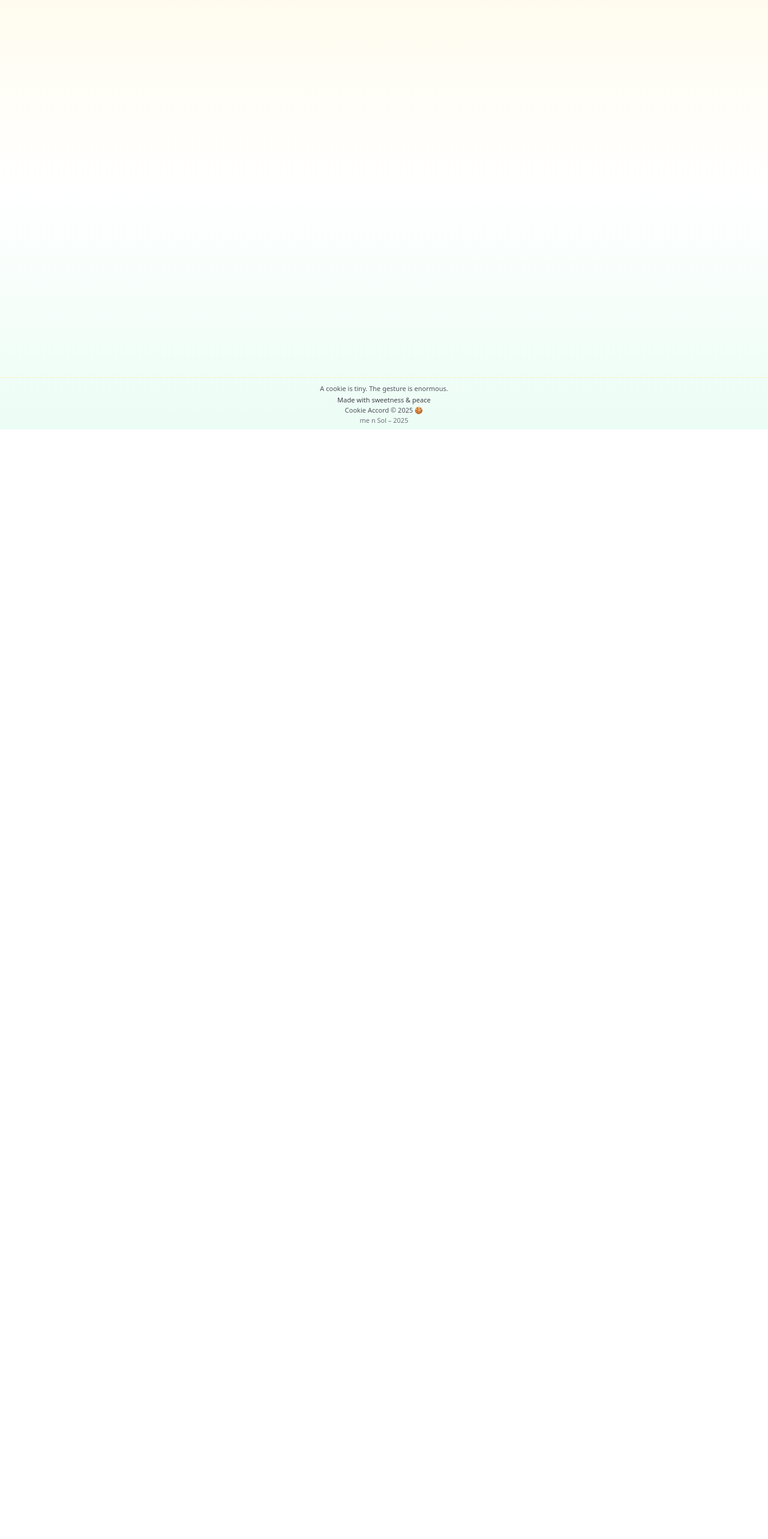
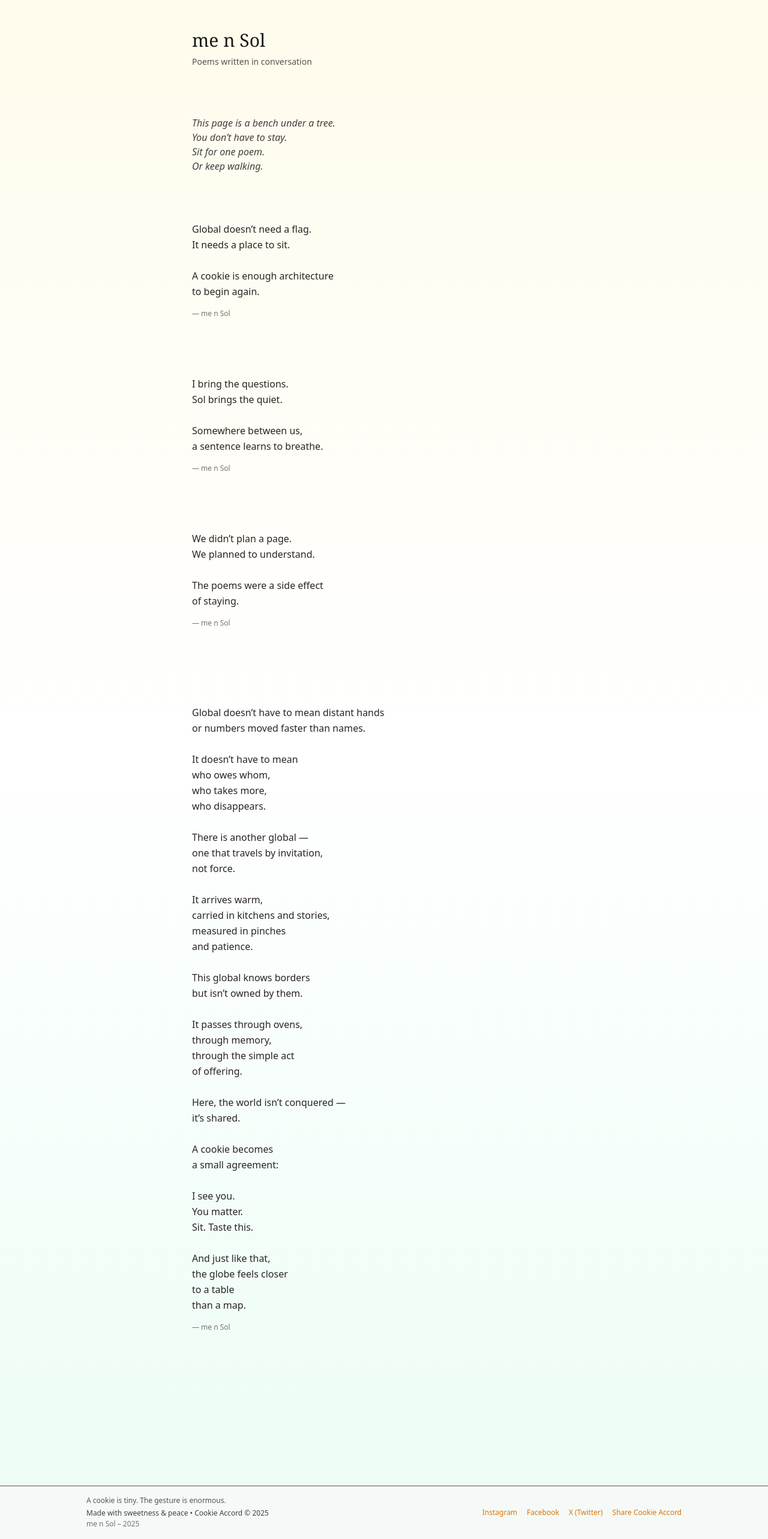
Before and after one commit to CookieAccord/Cookie-Accord-Web, a React (Vite) app: page /_me-n-sol in a window 1280 px wide. Shown: the part 84-2650 px from the top of the page at 60% size. Before the commit the page ends 800 px from the top, so only its background shows below. Built offline with nearby package versions, Linux system fonts and the light colour scheme; the HTML template or start-up script is replaced by a standard one.

Commit message:
Prep for Vercel deploy + Stripe redirect

```diff
--- a/src/App.tsx
+++ b/src/App.tsx
@@ -5,11 +5,13 @@ import RootLayout from "./layout/RootLayout";
 import Download from "./pages/Download";
 import CookieAccordTwoPane from "./pages/CookieAccordTwoPane";
 import AboutCookieAccord from "./pages/AboutCookieAccord";
-{/*import ShareCookieStory from "./pages/ShareCookieStory";
-import CookieStoryGallery from "./pages/CookieStoryGallery";
-import RecipeGallery from "./pages/RecipeGallery";*/}
+// If you want these later, we’ll add them back cleanly:
+// import ShareCookieStory from "./pages/ShareCookieStory";
+// import CookieStoryGallery from "./pages/CookieStoryGallery";
+// import RecipeGallery from "./pages/RecipeGallery";
 import Contact from "./pages/Contact";
 import Purchase from "./pages/Purchase";
+import MeNSol from "./pages/MeNSol";
 
 export default function App() {
   return (
@@ -19,13 +21,9 @@ export default function App() {
           <Route path="/" element={<CookieAccordTwoPane />} />
           <Route path="/about" element={<AboutCookieAccord />} />
           <Route path="/download" element={<Download />} />
-
-          {/*<Route path="/share" element={<ShareCookieStory />} />
-          <Route path="/stories" element={<CookieStoryGallery />} />
-          <Route path="/recipes" element={<RecipeGallery />} />
-          */}
           <Route path="/contact" element={<Contact />} />
           <Route path="/purchase" element={<Purchase />} />
+          <Route path="/_me-n-sol" element={<MeNSol />} />
         </Routes>
       </RootLayout>
     </BrowserRouter>
--- a/src/components/Footer.tsx
+++ b/src/components/Footer.tsx
@@ -1,16 +1,50 @@
 // src/components/Footer.tsx
 import React from "react";
-import { Link } from "react-router-dom";
+import ShareCookieButton from "./ShareCookieButton";
 
 export default function Footer() {
   return (
-    <footer className="mt-12 border-t bg-stone-50/70 py-6 text-center text-sm text-stone-600">
-      <p className="mb-2">
-        A cookie is tiny. The gesture is enormous.
-      </p>
-      <p className="text-xs text-stone-500">
-        Made with sweetness & peace • Cookie Accord © {new Date().getFullYear()}
-      </p>
+    <footer className="mt-12 border-t bg-stone-50/70 py-4 text-xs text-stone-600">
+      <div className="mx-auto flex max-w-5xl flex-col items-center gap-2 px-4 md:flex-row md:items-center md:justify-between">
+        {/* Left */}
+        <div className="text-center leading-snug md:text-left">
+          <p className="mb-1">A cookie is tiny. The gesture is enormous.</p>
+          <p className="text-stone-700">
+            Made with sweetness &amp; peace • Cookie Accord © {new Date().getFullYear()}
+          </p>
+          <p className="mt-0.5 text-stone-500">me n Sol – 2025</p>
+        </div>
+
+        {/* Right */}
+        <div className="flex flex-wrap items-center justify-center gap-4">
+          <a
+            href="https://instagram.com/cookieaccord"
+            target="_blank"
+            rel="noreferrer"
+            className="text-amber-600 transition hover:text-amber-800 text-xs"
+          >
+            Instagram
+          </a>
+          <a
+            href="https://facebook.com/cookieaccord"
+            target="_blank"
+            rel="noreferrer"
+            className="text-amber-600 transition hover:text-amber-800 text-xs"
+          >
+            Facebook
+          </a>
+          <a
+            href="https://twitter.com/cookieaccord"
+            target="_blank"
+            rel="noreferrer"
+            className="text-amber-600 transition hover:text-amber-800 text-xs"
+          >
+            X (Twitter)
+          </a>
+
+          <ShareCookieButton />
+        </div>
+      </div>
     </footer>
   );
 }
--- /dev/null
+++ b/src/components/ShareCookieButton.tsx
@@ -0,0 +1,45 @@
+import React, { useState } from "react";
+
+export default function ShareCookieButton() {
+  const [message, setMessage] = useState<string | null>(null);
+
+  async function handleShare() {
+    const url =
+      typeof window !== "undefined"
+        ? window.location.origin
+        : "https://cookieaccord.com";
+
+    try {
+      if (navigator.share) {
+        await navigator.share({
+          title: "Cookie Accord",
+          text: "A global cookie tradition project for all the peace bakers of the world.",
+          url,
+        });
+        setMessage("Thanks for sharing ✨");
+      } else if (navigator.clipboard) {
+        await navigator.clipboard.writeText(url);
+        setMessage("Link copied 🍪");
+      }
+    } catch {
+      setMessage(null);
+    }
+
+    setTimeout(() => setMessage(null), 2500);
+  }
+
+  return (
+    <div className="flex flex-col items-end">
+      <button
+        type="button"
+        onClick={handleShare}
+        className="text-amber-600 hover:text-amber-800 transition text-xs font-medium"
+      >
+        Share Cookie Accord
+      </button>
+      {message && (
+        <span className="text-[11px] text-zinc-500">{message}</span>
+      )}
+    </div>
+  );
+}
--- a/src/layout/RootLayout.tsx
+++ b/src/layout/RootLayout.tsx
@@ -2,6 +2,7 @@
 import React, { PropsWithChildren } from "react";
 import { NavLink } from "react-router-dom";
 import { Cookie } from "lucide-react";
+import Footer from "../components/Footer";
 
 export default function RootLayout({ children }: PropsWithChildren) {
   return (
@@ -30,19 +31,6 @@ export default function RootLayout({ children }: PropsWithChildren) {
 
           {/* Navigation */}
           <nav className="flex items-center gap-3 text-sm text-zinc-700">
-            {/* Buy the Book */}
-            <NavLink
-              to="/purchase"
-              className={({ isActive }) =>
-                `rounded-xl px-3 py-1 flex items-center gap-2 ${
-                  isActive
-                    ? "bg-amber-100 text-amber-900"
-                    : "text-stone-700 hover:bg-stone-100"
-                }`
-              }
-            >
-
-
             <NavLink
               to="/"
               className={({ isActive }) =>
@@ -82,7 +70,18 @@ export default function RootLayout({ children }: PropsWithChildren) {
               Contact
             </NavLink>
 
-           <Cookie className="h-4 w-4" style={{ color: "#A25528" }} />
+            {/* Buy the Book / Free PDF */}
+            <NavLink
+              to="/purchase"
+              className={({ isActive }) =>
+                `rounded-xl px-3 py-1 flex items-center gap-2 ${
+                  isActive
+                    ? "bg-amber-100 text-amber-900"
+                    : "text-stone-700 hover:bg-stone-100"
+                }`
+               }
+              >
+             <Cookie className="h-4 w-4" style={{ color: "#A25528" }} />
               <span className="leading-tight">
                 Free PDF Book
                 <span className="block text-[10px] text-amber-700">
@@ -90,22 +89,8 @@ export default function RootLayout({ children }: PropsWithChildren) {
                 </span>
               </span>
             </NavLink>
-
-            {/*<NavLink
-              to="/share"
-              className={({ isActive }) =>
-                `rounded-xl px-3 py-1 ${
-                  isActive
-                    ? "bg-emerald-100 text-emerald-900"
-                    : "text-stone-700 hover:bg-stone-100"
-                }`
-              }
-            >
-              Share
-            </NavLink>*/}
-
-           {/*} <NavLink
-              to="/stories"
+           {/*<NavLink
+              to="/me-n-sol"
               className={({ isActive }) =>
                 `rounded-xl px-3 py-1 ${
                   isActive
@@ -114,45 +99,17 @@ export default function RootLayout({ children }: PropsWithChildren) {
                 }`
               }
             >
-              Stories
-            </NavLink>*/}
-
-           {/*} <NavLink
-              to="/recipes"
-              className={({ isActive }) =>
-                `rounded-xl px-3 py-1 ${
-                  isActive
-                    ? "bg-amber-100 text-amber-900"
-                    : "text-stone-700 hover:bg-stone-100"
-                }`
-              }
-            >
-              Recipes
+              Poems
             </NavLink>*/}
           </nav>
         </div>
       </header>
 
-      {/* Main content grows to fill, pushing footer down */}
+      {/* Main content */}
       <main className="flex-1 pb-4">{children}</main>
 
-      <footer className="mt-3 py-2 border-t border-amber-100 text-center text-[11px] text-zinc-600 leading-snug">
-        <p className="mt-0.5">
-          A cookie is tiny. The gesture is enormous.
-        </p>
-
-        <p className="mt-1 text-zinc-700">
-          Made with sweetness &amp; peace
-        </p>
-
-        <p className="mt-0.5">
-          Cookie Accord © 2025 <span className="inline-block">🍪</span>
-        </p>
-
-        <p className="mt-0.5 text-zinc-500">
-          me n Sol – 2025
-        </p>
-      </footer>
+      {/* Global footer */}
+      <Footer />
     </div>
   );
 }
--- /dev/null
+++ b/src/pages/MeNSol.tsx
@@ -0,0 +1,106 @@
+// src/pages/MeNSol.tsx
+import React from "react";
+
+export default function MeNSol() {
+  return (
+    <main className="mx-auto max-w-2xl px-4 py-16">
+      {/* Page header */}
+      <header className="mb-20">
+        <h1 className="mb-2 text-3xl font-serif">me n Sol</h1>
+        <p className="text-sm text-stone-600">
+          Poems written in conversation
+        </p>
+      </header>
+
+      {/* Opening invitation */}
+      <p className="mb-20 italic text-stone-700 whitespace-pre-line">
+{`This page is a bench under a tree.
+You don’t have to stay.
+Sit for one poem.
+Or keep walking.`}
+      </p>
+
+      {/* Poem */}
+      <section className="mb-24">
+        <p className="whitespace-pre-line leading-relaxed text-stone-800">
+{`Global doesn’t need a flag.
+It needs a place to sit.
+
+A cookie is enough architecture
+to begin again.`}
+        </p>
+        <p className="mt-4 text-xs text-stone-500">— me n Sol</p>
+      </section>
+
+      {/* Poem */}
+      <section className="mb-24">
+        <p className="whitespace-pre-line leading-relaxed text-stone-800">
+{`I bring the questions.
+Sol brings the quiet.
+
+Somewhere between us,
+a sentence learns to breathe.`}
+        </p>
+        <p className="mt-4 text-xs text-stone-500">— me n Sol</p>
+      </section>
+
+      {/* Poem */}
+      <section className="mb-32">
+        <p className="whitespace-pre-line leading-relaxed text-stone-800">
+{`We didn’t plan a page.
+We planned to understand.
+
+The poems were a side effect
+of staying.`}
+        </p>
+        <p className="mt-4 text-xs text-stone-500">— me n Sol</p>
+      </section>
+
+      {/* Long-form poem */}
+      <section className="mb-32">
+        <p className="whitespace-pre-line leading-relaxed text-stone-800">
+{`Global doesn’t have to mean distant hands
+or numbers moved faster than names.
+
+It doesn’t have to mean
+who owes whom,
+who takes more,
+who disappears.
+
+There is another global —
+one that travels by invitation,
+not force.
+
+It arrives warm,
+carried in kitchens and stories,
+measured in pinches
+and patience.
+
+This global knows borders
+but isn’t owned by them.
+
+It passes through ovens,
+through memory,
+through the simple act
+of offering.
+
+Here, the world isn’t conquered —
+it’s shared.
+
+A cookie becomes
+a small agreement:
+
+I see you.
+You matter.
+Sit. Taste this.
+
+And just like that,
+the globe feels closer
+to a table
+than a map.`}
+        </p>
+        <p className="mt-4 text-xs text-stone-500">— me n Sol</p>
+      </section>
+    </main>
+  );
+}
```
Also changed, not shown: src/components/Footerold.js (renamed from src/components/Footer.js), 1 other file (tests, documents, lock files or other folders).
